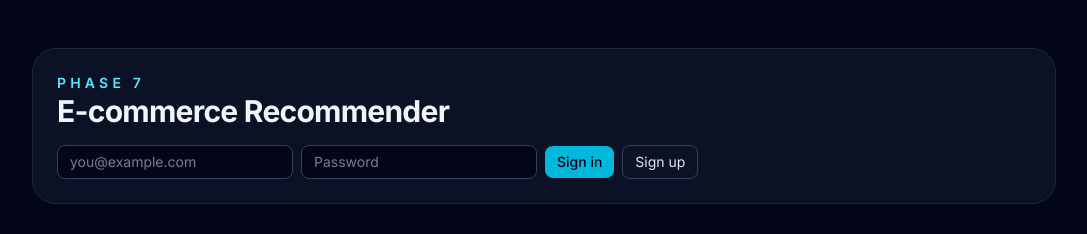
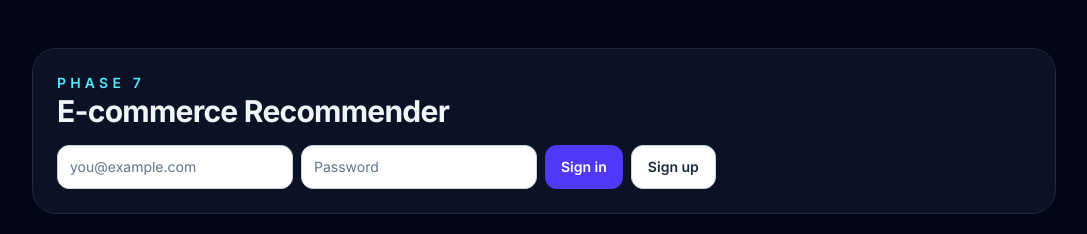
Before and after one commit to zafaroful/ecommerce-recommender, a React (Vite) app in the folder frontend/: page / in a window 1280 px wide. Shown: the top 234 px of the page, without its empty margins (96-1183 px from the left). Built offline with nearby package versions, Linux system fonts and the light colour scheme; no server answers.

Commit message:
Redesign: sign-in form with friendlier errors

```diff
--- a/frontend/src/components/AuthPanel.tsx
+++ b/frontend/src/components/AuthPanel.tsx
@@ -1,5 +1,22 @@
 import { useState, type FormEvent } from 'react';
 import { useAuth } from '../auth/AuthContext';
+
+function friendlyMessage(message: string): string {
+  const text = message.toLowerCase();
+  if (text.includes('email not confirmed')) {
+    return 'Please confirm your email first, then sign in.';
+  }
+  if (text.includes('rate limit')) {
+    return 'Too many sign-up emails were sent. Please wait a while and try again.';
+  }
+  if (text.includes('invalid login')) {
+    return 'Wrong email or password. New here? Press Sign up.';
+  }
+  if (text.includes('already registered')) {
+    return 'This email is already registered. Press Sign in.';
+  }
+  return message;
+}
 
 export function AuthPanel() {
   const { session, signIn, signUp, signOut } = useAuth();
@@ -10,12 +27,12 @@ export function AuthPanel() {
 
   if (session) {
     return (
-      <div className="flex items-center gap-3 text-sm">
-        <span className="text-slate-400">{session.user.email}</span>
+      <div className="flex flex-wrap items-center gap-3 text-sm">
+        <span className="text-slate-600">{session.user.email}</span>
         <button
           type="button"
           onClick={() => void signOut()}
-          className="rounded-lg border border-slate-700 px-3 py-1.5 text-slate-200 transition hover:border-cyan-400 hover:text-cyan-300"
+          className="min-h-11 rounded-xl border border-slate-300 bg-white px-4 font-semibold text-slate-800 transition hover:bg-slate-50"
         >
           Sign out
         </button>
@@ -34,46 +51,64 @@ export function AuthPanel() {
         await signUp(email, password);
       }
     } catch (err) {
-      setError(err instanceof Error ? err.message : 'Authentication failed.');
+      setError(err instanceof Error ? friendlyMessage(err.message) : 'Authentication failed.');
     } finally {
       setBusy(false);
     }
   }
 
+  const inputClass =
+    'min-h-11 rounded-xl border border-slate-300 bg-white px-3 text-sm text-slate-900 placeholder:text-slate-500';
+
   return (
-    <form className="flex flex-wrap items-center gap-2 text-sm" onSubmit={(e) => void handleSubmit(e, 'signIn')}>
+    <form
+      className="flex flex-wrap items-center gap-2 text-sm"
+      onSubmit={(e) => void handleSubmit(e, 'signIn')}
+    >
+      <label htmlFor="auth-email" className="sr-only">
+        Email
+      </label>
       <input
+        id="auth-email"
         type="email"
         required
         value={email}
         onChange={(e) => setEmail(e.target.value)}
         placeholder="you@example.com"
-        className="rounded-lg border border-slate-700 bg-slate-950 px-3 py-1.5 text-slate-100 outline-none focus:border-cyan-400"
+        className={inputClass}
       />
+      <label htmlFor="auth-password" className="sr-only">
+        Password
+      </label>
       <input
+        id="auth-password"
         type="password"
         required
         value={password}
         onChange={(e) => setPassword(e.target.value)}
         placeholder="Password"
-        className="rounded-lg border border-slate-700 bg-slate-950 px-3 py-1.5 text-slate-100 outline-none focus:border-cyan-400"
+        className={inputClass}
       />
       <button
         type="submit"
         disabled={busy}
-        className="rounded-lg bg-cyan-500 px-3 py-1.5 font-medium text-slate-950 transition hover:bg-cyan-400 disabled:opacity-50"
+        className="min-h-11 rounded-xl bg-indigo-600 px-4 font-semibold text-white transition hover:bg-indigo-700 disabled:opacity-50"
       >
-        Sign in
+        {busy ? 'Please wait…' : 'Sign in'}
       </button>
       <button
         type="button"
         disabled={busy}
         onClick={(e) => void handleSubmit(e, 'signUp')}
-        className="rounded-lg border border-slate-700 px-3 py-1.5 text-slate-200 transition hover:border-cyan-400 hover:text-cyan-300 disabled:opacity-50"
+        className="min-h-11 rounded-xl border border-slate-300 bg-white px-4 font-semibold text-slate-800 transition hover:bg-slate-50 disabled:opacity-50"
       >
         Sign up
       </button>
-      {error && <span className="text-rose-400">{error}</span>}
+      {error && (
+        <p role="alert" className="w-full text-sm text-rose-700">
+          {error}
+        </p>
+      )}
     </form>
   );
 }
```
